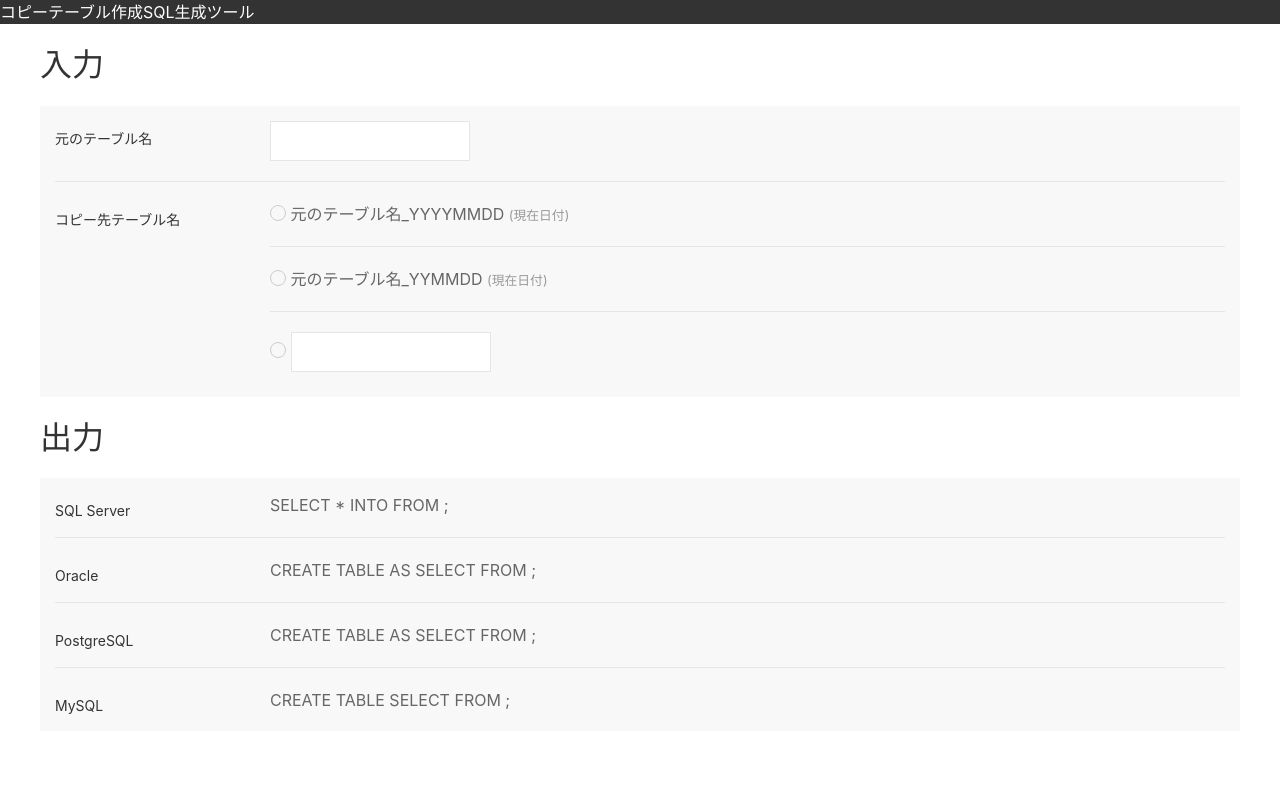
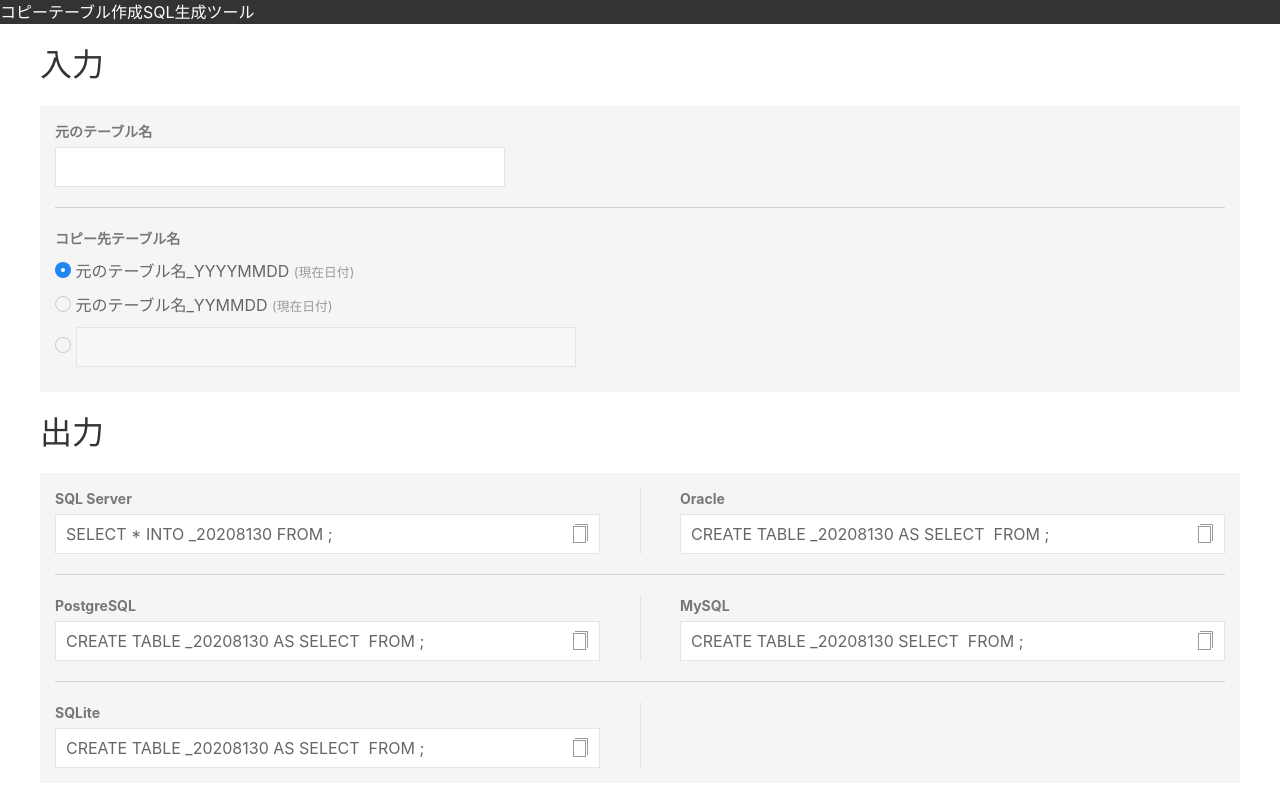
Before and after one commit to t92345era/copyTbl_scirpt_generator, a plain HTML site: page index.html in a window 1280 px wide. Drawn offline with nearby package versions, Linux system fonts and the light colour scheme.

Commit message:
update: js処理

```diff
--- a/app.js
+++ b/app.js
@@ -2,7 +2,10 @@ new Vue({
   el: "#app",
   data: {
     copy_from: "",
-    copy_to: ""
+    copy_to_input: "",
+    mode: "yyyymmdd",
+    yyyy: "",
+    yy: "",
   },
   methods: {
     sayHello() {
@@ -10,6 +13,13 @@ new Vue({
     }
   },
   computed: {
+    copy_to: function() {
+      if (this.mode == 'input') return this.copy_to_input;
+      if (this.mode == 'yyyymmdd') return this.copy_from + "_" + this.yyyy;
+      if (this.mode == 'yymmdd') return this.copy_from + "_" + this.yy;
+      return this.copy_to_input;
+    },
+
     sqlServer: function () {
       return `SELECT * INTO ${this.copy_to} FROM ${this.copy_from};`;
     },
@@ -21,9 +31,20 @@ new Vue({
     },
     mySQL: function() {
       return `CREATE TABLE ${this.copy_to} SELECT  FROM ${this.copy_from};`;
+    },
+    sqLite: function() {
+      return `CREATE TABLE ${this.copy_to} AS SELECT  FROM ${this.copy_from};`;
     }
   },
   mounted() {
-    //表示後にやりたいことはここに書ける
+    var dt = new Date();
+    var fYear = ( '0000' + dt.getFullYear() ).slice( -4 );
+    var sYear = ( '' + dt.getFullYear() ).slice( -2 );
+    var m = ( '' + dt.getMonth() + 1 ).slice( -2 );
+    var d = ( '' + dt.getDate() ).slice( -2 );
+
+    this.yyyy = fYear + m + d;
+    this.y = sYear + m + d;
   }
+
 })
--- a/index.html
+++ b/index.html
@@ -15,6 +15,19 @@
       background: #333;
       color: #fff;
       margin-bottom: 20px;
+    }
+
+    .uk-tile {
+      background: #f5f5f5 !important;
+    }
+
+    .uk-tile .uk-form-label {
+      font-weight: bold;
+      color: #777;
+    }
+
+    .uk-tile hr {
+      border-top: 1px solid rgba(0, 0, 0, .14);
     }
   </style>
 
@@ -35,31 +48,33 @@
   <div id="app">
 
     <div class="uk-container uk-margin">
-
       <h2>入力</h2>
-      <div class="uk-tile uk-tile-muted uk-padding-small">
-        <form class="uk-form-horizontal">
+      <div class="uk-tile uk-padding-small">
+        <form class="uk-form-stacked">
           <div>
             <label class="uk-form-label" for="form-stacked-text">元のテーブル名</label>
             <div class="uk-form-controls">
-              <input class="uk-input uk-form-width-medium" v-model="copy_from" id="form-stacked-text" type="text">
+              <input class="uk-input uk-width-large uk-width-expand@s" v-model="copy_from" id="form-stacked-text"
+                type="text">
             </div>
           </div>
-          <hr/>
+          <hr />
           <div>
             <label class="uk-form-label" for="form-stacked-text">コピー先テーブル名</label>
             <div class="uk-form-controls uk-margin-small">
               <div class="uk-margin-small">
-                <label><input class="uk-radio" type="radio" name="radio1"/>&nbsp;元のテーブル名_YYYYMMDD <small class="uk-text-muted">(現在日付)</small></label><br>
+                <label><input class="uk-radio" type="radio" value="yyyymmdd" v-model="mode" />&nbsp;元のテーブル名_YYYYMMDD
+                  <small class="uk-text-muted">(現在日付)</small></label><br>
               </div>
-              <hr/>
+
               <div class="uk-margin-small">
-                <label><input class="uk-radio" type="radio" name="radio1"/>&nbsp;元のテーブル名_YYMMDD <small class="uk-text-muted">(現在日付)</small></label><br>
+                <label><input class="uk-radio" type="radio" value="yymmdd" v-model="mode" />&nbsp;元のテーブル名_YYMMDD <small
+                    class="uk-text-muted">(現在日付)</small></label><br>
               </div>
-              <hr/>
+              <!--名称直接入力-->
               <div class="uk-margin-small">
-                <input class="uk-radio" type="radio" name="radio1"/>
-                <input class="uk-input uk-form-width-medium" v-model="copy_to" type="text"/>
+                <input class="uk-radio" type="radio" value="input" v-model="mode" />
+                <input class="uk-input uk-form-width-large"　v-bind:disabled="mode!='input'" v-model="copy_to_input" type="text" />
               </div>
             </div>
           </div>
@@ -68,39 +83,70 @@
     </div>
 
     <div class="uk-container">
+      <h2>出力</h2>
+      <div class="uk-tile uk-padding-small">
 
-      <h2>出力</h2>
-      <div class="uk-tile uk-tile-muted uk-padding-small">
+        <form class="uk-form-stacked">
+          <div class="uk-grid-divider uk-child-width-expand@s" uk-grid>
 
-        <form class="uk-form-horizontal">
             <div>
               <label class="uk-form-label" for="form-stacked-text">SQL Server</label>
-            <div class="uk-form-controls">
-              {{sqlServer}}
+              <div class="uk-form-controls ">
+                <div class="uk-inline uk-width-expand">
+
+                  <a class="uk-form-icon uk-form-icon-flip" href="#" uk-icon="icon: copy"></a>
+                  <input class="uk-input " v-model="sqlServer" readonly type="text">
                 </div>
               </div>
-          <hr/>
+            </div>
+
             <div>
               <label class="uk-form-label" for="form-stacked-text">Oracle</label>
               <div class="uk-form-controls">
-              {{oracle}}
+                <div class="uk-inline uk-width-expand">
+                  <a class="uk-form-icon uk-form-icon-flip" href="#" uk-icon="icon: copy"></a>
+                  <input class="uk-input" v-model="oracle" readonly type="text">
                 </div>
               </div>
-          <hr/>
+            </div>
+          </div>
+          <hr />
+          <div class="uk-grid-divider uk-child-width-expand@s" uk-grid>
             <div>
               <label class="uk-form-label" for="form-stacked-text">PostgreSQL</label>
               <div class="uk-form-controls">
-              {{postgreSQL}}
+                <div class="uk-inline uk-width-expand">
+                  <a class="uk-form-icon uk-form-icon-flip" href="#" uk-icon="icon: copy"></a>
+                  <input class="uk-input " v-model="postgreSQL" readonly type="text">
                 </div>
               </div>
-          <hr/>
+            </div>
+
             <div>
               <label class="uk-form-label" for="form-stacked-text">MySQL</label>
               <div class="uk-form-controls">
-              {{mySQL}}
+                <div class="uk-inline uk-width-expand">
+                  <a class="uk-form-icon uk-form-icon-flip" href="#" uk-icon="icon: copy"></a>
+                  <input class="uk-input " v-model="mySQL" readonly type="text">
                 </div>
               </div>
-
+            </div>
+          </div>
+          <hr />
+          <div class="uk-grid-divider uk-child-width-expand@s" uk-grid>
+            <div>
+              <label class="uk-form-label" for="form-stacked-text">SQLite</label>
+              <div class="uk-form-controls">
+                <div class="uk-inline uk-width-expand">
+                  <a class="uk-form-icon uk-form-icon-flip" href="#" uk-icon="icon: copy"></a>
+                  <input class="uk-input " v-model="sqLite" readonly type="text">
+                </div>
+              </div>
+            </div>
+            <div>
+              <!--dummybox-->
+            </div>
+          </div>
         </form>
       </div>
     </div>
```
Lines whose indentation alone changed are shown as unchanged.
